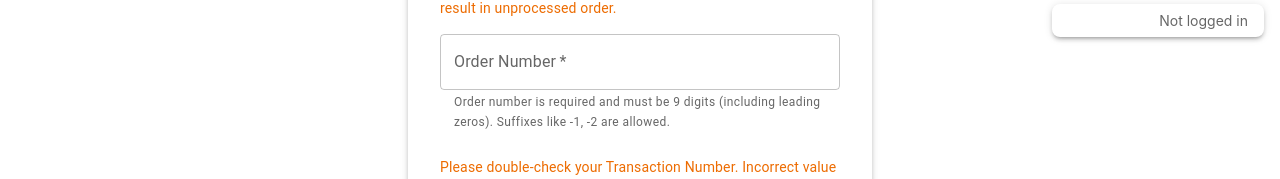
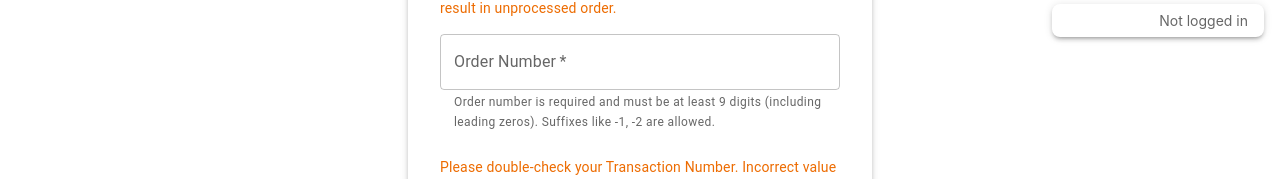
Before and after one commit to AraVWU/transaction-confirmation-app, a React (Create React App) app: page / in a window 1280 px wide. Shown: the part 747-926 px from the top of the page. Built offline with nearby package versions, Linux system fonts and the light colour scheme; no server answers.

Commit message:
Enhance order number validation and error messages
Updated order number validation to require at least 9 digits and modified error messages accordingly.

```diff
--- a/src/TransactionForm.js
+++ b/src/TransactionForm.js
@@ -30,10 +30,10 @@ export default function TransactionForm() {
       errs.transactionNumber = 'Transaction number is required. Incorrect value will result in unprocessed order.';
     }
 
-    // Order number validation: 9 digits with optional suffix like -1, -2, etc.
-    if (!orderNumber || !/^[0-9]{9}(-[0-9]+)*$/.test(orderNumber)) {
+    // Order number validation: at least 9 digits with optional suffix like -1, -2, etc.
+    if (!orderNumber || !/^[0-9]{9,}(-[0-9]+)*$/.test(orderNumber)) {
       errs.orderNumber =
-        'Order number must be at least 9 digits (including leading zeros) with optional suffix like -1, -2. Examples: 000111111, 000111111-1';
+        'Order number must be at least 9 digits (including leading zeros) with optional suffix like -1, -2. Examples: 000111111, 0000111111-1';
     }
 
     // Transaction Type validation
@@ -151,8 +151,8 @@ export default function TransactionForm() {
           error={!!errors.orderNumber}
           helperText={
             errors.orderNumber
-              ? 'Order number must be 9 digits (including leading zeros) with optional suffix. Examples: 000123456, 000123456-1'
-              : 'Order number is required and must be 9 digits (including leading zeros). Suffixes like -1, -2 are allowed.'
+              ? 'Order number must be at least 9 digits (including leading zeros) with optional suffix. Examples: 000123456, 0000123456-1'
+              : 'Order number is required and must be at least 9 digits (including leading zeros). Suffixes like -1, -2 are allowed.'
           }
         />
         {/* Transaction Number warning */}
```
